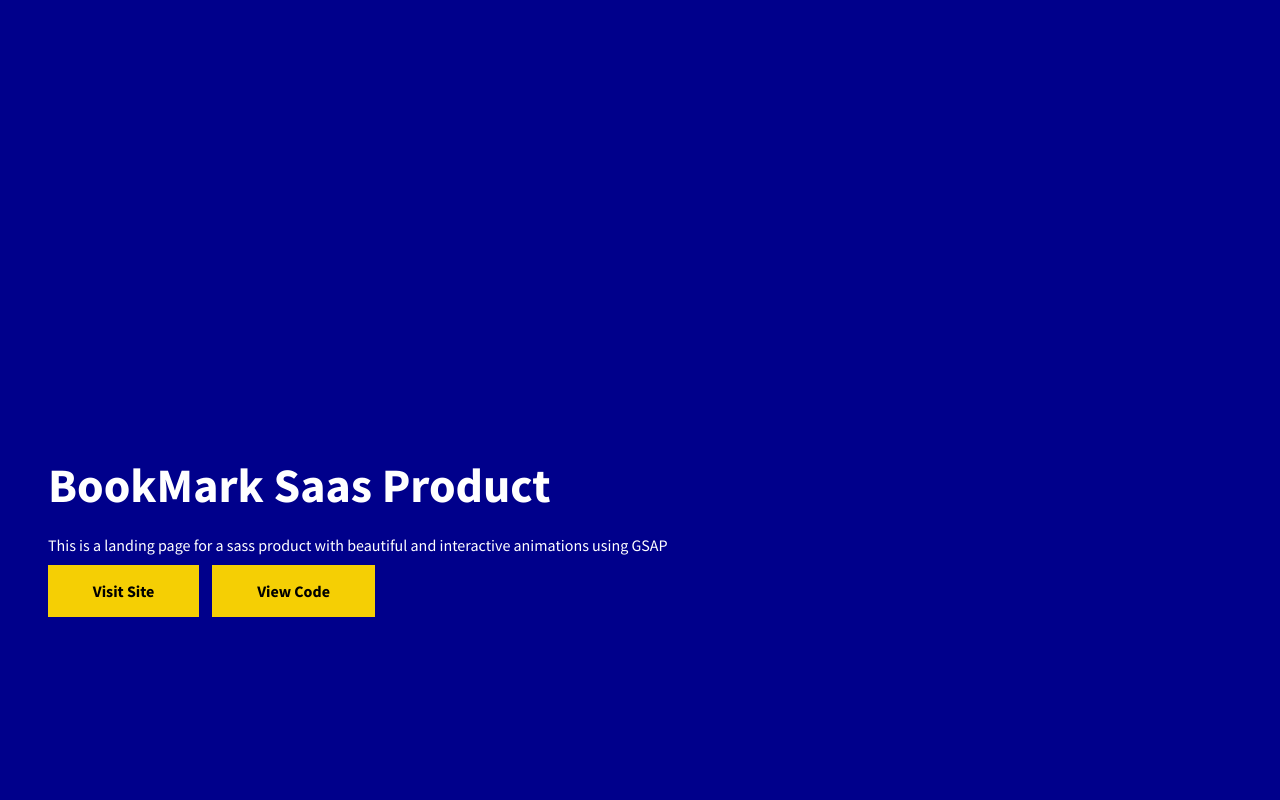
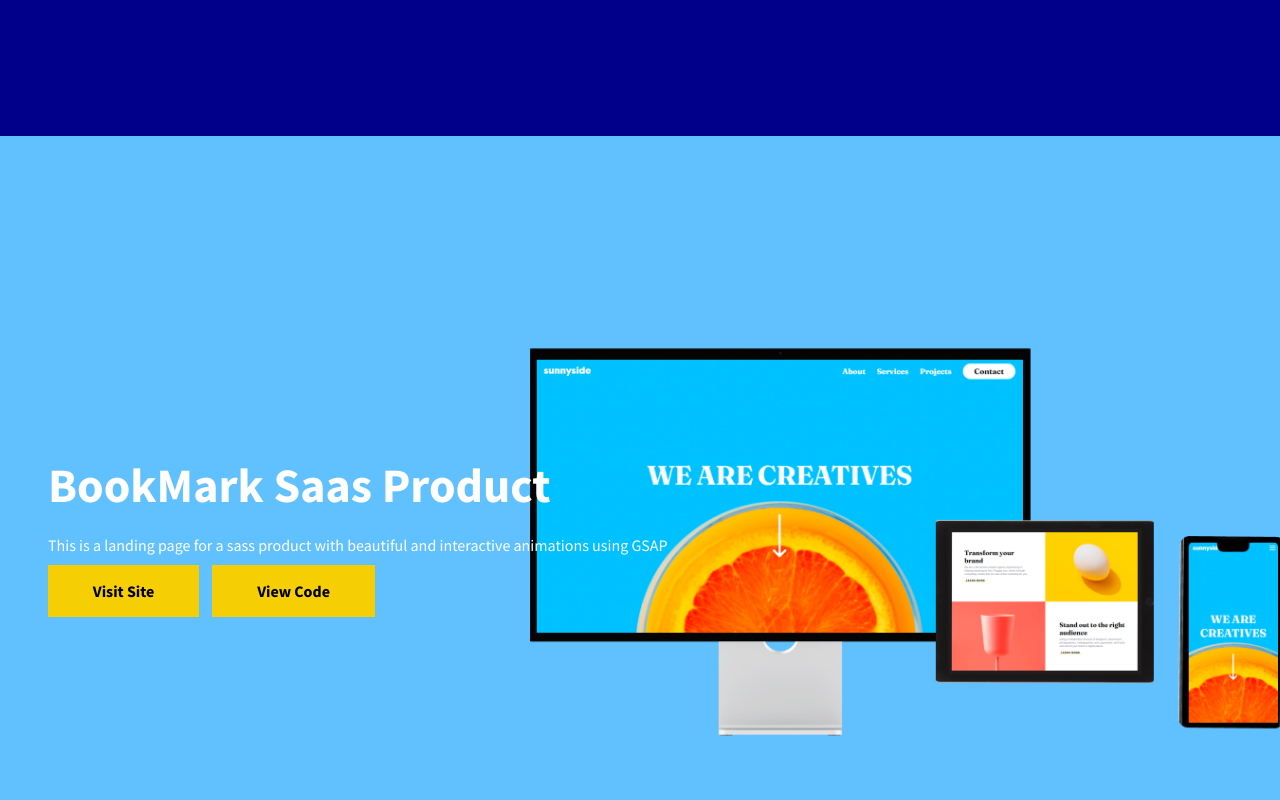
Before and after one commit to afaqalii/afaqali, a plain HTML site: page index.html in a window 1280 px wide. Shown: the part 3420-4220 px from the top of the page. Drawn offline with nearby package versions, Linux system fonts and the light colour scheme.

Commit message:
comimitee

```diff
--- a/index.html
+++ b/index.html
@@ -114,7 +114,7 @@
 
             </div>
             </div>
-                         <div class="weatherapp-project project-content" style="cursor:pointer;" onclick="window.location='https://afaqalii.github.io/bookmark-sass/'" >
+                         <div class="sunnyside-project project-content" style="cursor:pointer;" onclick="window.location='https://afaqalii.github.io/bookmark-sass/'" >
                             <div class="sunnyside-content">
                             <h1>BookMark Saas Product</h1>
                             <p>This is a landing page for a sass product with beautiful and interactive animations using GSAP</p>
```
